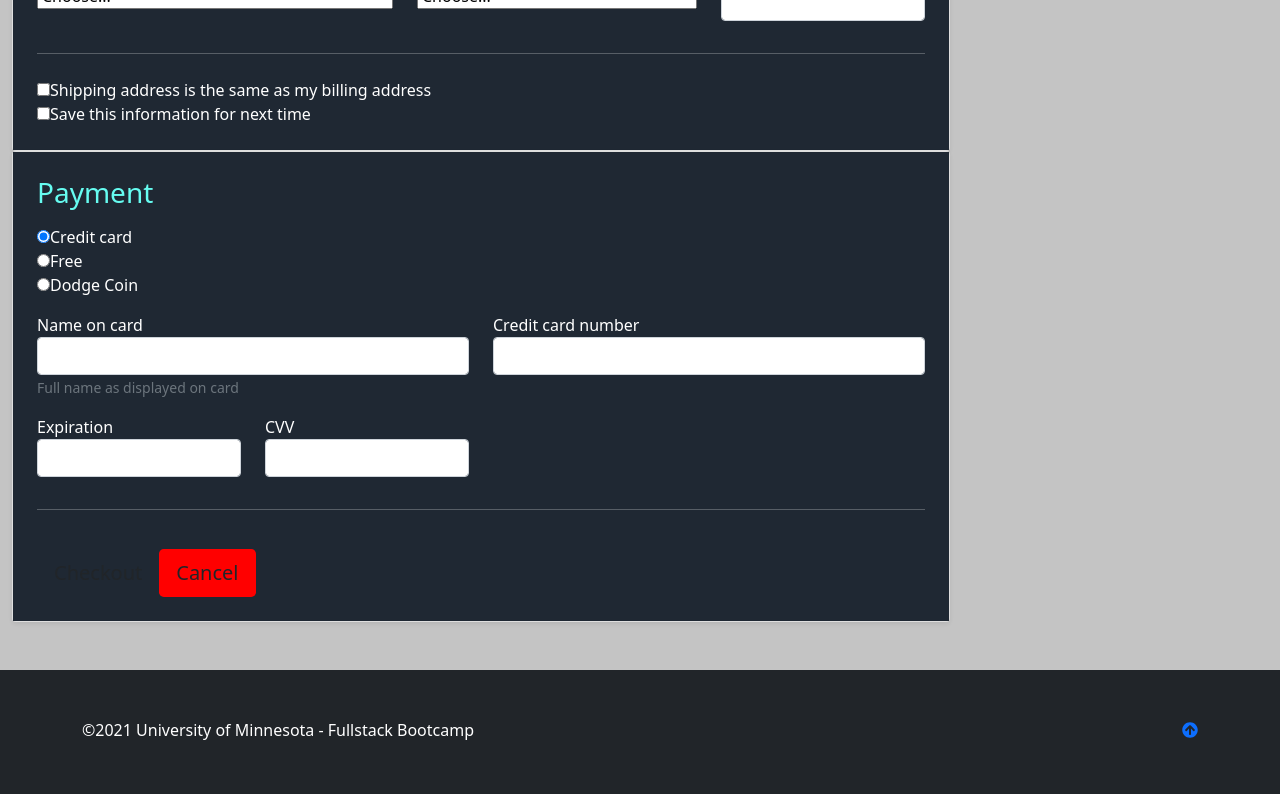
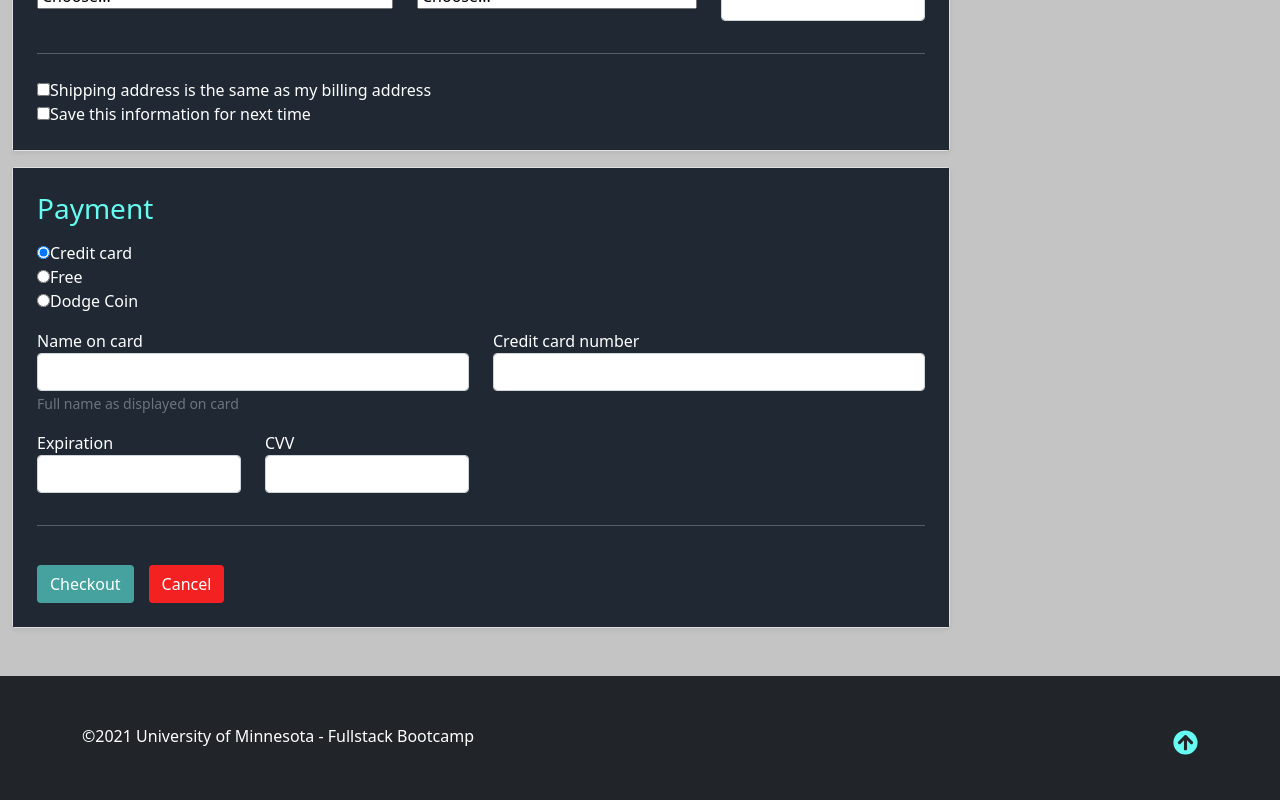
Before and after one commit to lpaschka37/MERN_Project3, a React (Create React App) app in the folder client/: page /checkout in a window 1280 px wide. Shown: the part 934-1734 px from the top of the page. Built offline with nearby package versions, Linux system fonts and the light colour scheme; no server answers.

Commit message:
updating stylesheet and page styling

```diff
--- a/client/src/components/Footer/Footer.js
+++ b/client/src/components/Footer/Footer.js
@@ -8,7 +8,7 @@ function Footer() {
     <footer className="text-muted py-5 bg-dark">
       <div className="container">
         <p className="float-end mb-1">
-          <a href="#top"> <FontAwesomeIcon style={{ fontSize: "40px;" }} icon={faArrowCircleUp} /> </a>
+          <a className="ft-icon" href="#top"> <FontAwesomeIcon style={{ fontsize: "40px;" }} icon={faArrowCircleUp} /> </a>
         </p>
         <p style={{ color: "white" }} className="mb-1">&copy;2021 University of Minnesota - Fullstack Bootcamp</p>
 
--- a/client/src/pages/Checkout.js
+++ b/client/src/pages/Checkout.js
@@ -214,7 +214,9 @@ function CheckOut(props) {
                                     </div> --> */}
                 </div>
               </div>
-              <div style={{ color: "white" }} className="card shadow-sm">
+
+              {/* payment card */}
+              <div style={{ color: "white" }} className="card shadow-sm mt-3">
                 <div className="custom-card-dark p-4">
                   <h3 className="mb-3">Payment</h3>
                   <div className="d-block my-3">
@@ -243,7 +245,7 @@ function CheckOut(props) {
                         Free
                       </label>
                     </div>
-                    <div className="custom-control custom-radio">
+                    <div className="custom-control custom-radio mr-3">
                       <input
                         id="paypal"
                         name="paymentMethod"
@@ -314,13 +316,10 @@ function CheckOut(props) {
                     </div>
                   </div>
                   <hr className="mb-4" />
-                  <button className="btn form-btn btn-lg" type="submit">
+                  <button className="btn form-btn" type="submit">
                     Checkout
                   </button>
-                  <button
-                    style={{ backgroundColor: "red" }}
-                    className="btn form-btn btn-lg"
-                    type="submit"
+                  <button style={{ backgroundColor: "red" }} className="btn cancel-btn" type="submit"
                   >
                     Cancel
                   </button>
@@ -343,7 +342,7 @@ function CheckOut(props) {
                   <div className="col-md-12 order-md-2 mb-4"></div>
                   <h3 className="d-flex justify-content-between align-items-center mb-3">
                     Your cart summary
-                    <span className="badge badge-secondary badge-pill">3</span>
+                    <span style={{color: "#000"}} className="badge badge-secondary badge-pill">3</span>
                   </h3>
 
                   <ul className="list-group mb-3">
--- a/client/src/pages/style.css
+++ b/client/src/pages/style.css
@@ -21,24 +21,28 @@ a:hover {
 }
 
 .top-nav a, a.navbar-brand {
-    color: #66FCF1;
+    color: #66FCF1 !important;
 }
 
 .top-nav a:hover {
-    color: #ffffff;
+    color: #ffffff !important;
     text-shadow: 0px 0px 8px #66FCF1;
 }
 
+.custom-drop {
+    background-color: #212529 !important;
+}
+
 .top-nav a:focus {
-    color: #66FCF1;
+    color: #66FCF1 !important;
 }
 
 .navbar-brand i {
-  margin-right: 30px;
+  margin-right: 15px;
 }
 
 .dropdown-menu {
-  background-color: #212529 ;
+  background-color: #212529 !important ;
 }
 
 .dropdown-menu a:focus, .dropdown-menu a:hover, .dropdown-menu a:active {
@@ -47,10 +51,6 @@ a:hover {
 
 .list-custom:hover {
   color: #212529;
-}
-
-.custom-drop {
-    background-color: #212529 !important;
 }
 
 .row {
@@ -104,26 +104,42 @@ a:hover {
 
 .form-btn {
     margin-top: 15px;
-    background-color:#45a29e;
-    color: #fff;
+    margin-right: 15px;
+    background-color:#45a29e !important;
+    color: #fff !important;
     border-radius: 8px;
     border: none;
     padding: 8px;
 }
 
 .form-btn:hover {
-    background-color: #66FCF1;
-    color: black;
+    background-color: #66FCF1 !important;
+    color: black !important;
+}
+
+.cancel-btn {
+    margin-top: 15px;
+    margin-right: 15px;
+    background-color:#f32121 !important;
+    color: #fff !important;
+    border-radius: 8px;
+    border: none;
+    padding: 8px;
+}
+
+.cancel-btn:hover {
+    background-color: #ff5555 !important;
+    color: black !important;
 }
 
 .cart-btn {
-    background-color: #45a29e;
+    background-color: #45a29e !important;
     color: white;
     width: 100%;
 }
 
 .cart-btn:hover {
-    background-color: #66fcf1;
+    background-color: #66fcf1 !important;
 
 }
 
@@ -146,26 +162,10 @@ a:hover {
 
 }
 
-.fa-stack[data-count]:after{
-    position:absolute;
-    right:0%;
-    top:0%;
-    content: attr(data-count);
-    font-size:40%;
-    padding:.6em;
-    border-radius:999px;
-    line-height:.75em;
-    color: white;
-    text-align:center;
-    min-width: 2em;
-    font-weight: bold;
-    background: white;
-    border-style:solid;
-  }
-
-  .fa-circle {
-    color:#DF0000;
-  }
+.ft-icon {
+    color: #66fcf1;
+    font-size: 25px;
+}
 
 
 .carousel-item {
```
